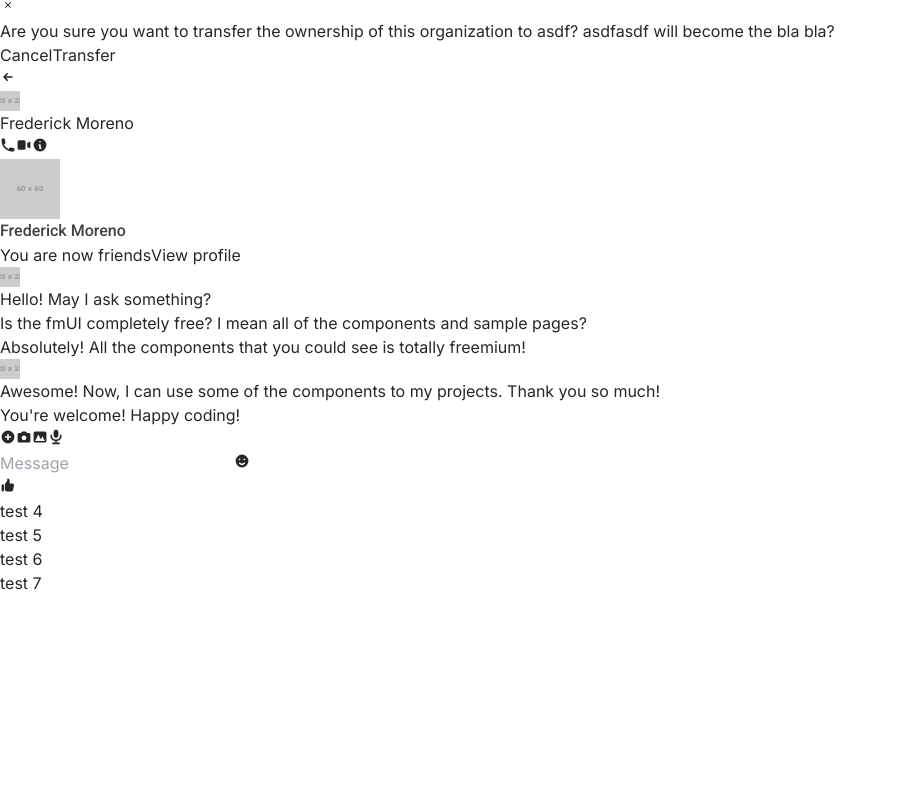
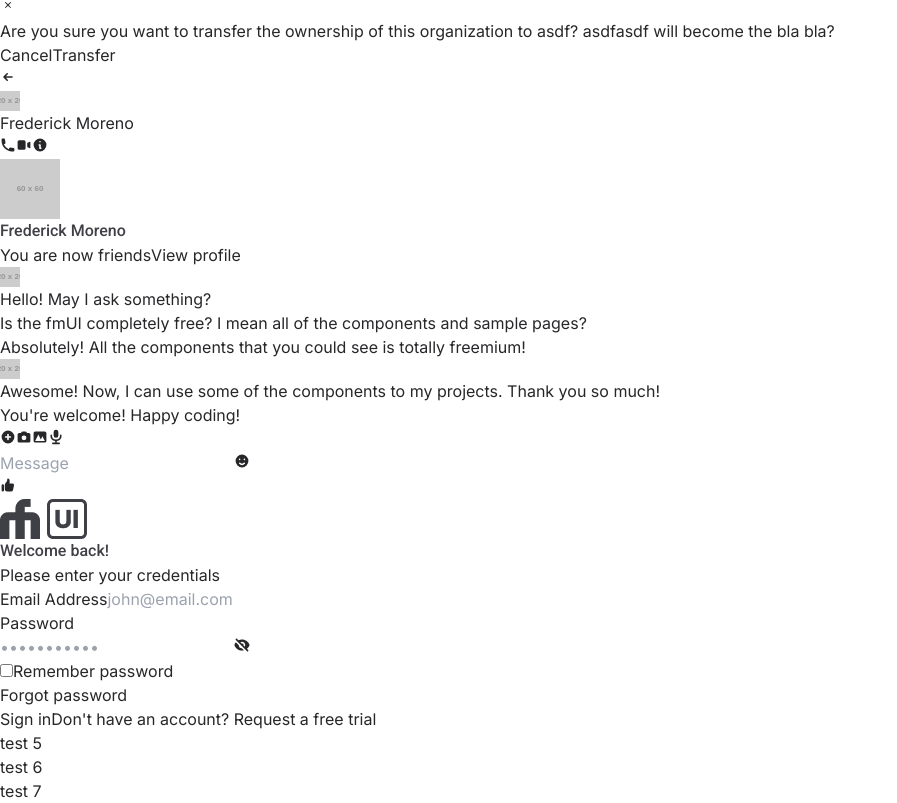
Before and after one commit to fwedwicc/fmUI, a React (Vite) app: page /home in a window 1280 px wide. Shown: the part 6745-7548 px from the top of the page, without its empty margins (0-897 px from the left). Before the commit the page ends 7340 px from the top, so only its background shows below. Built offline with nearby package versions, Linux system fonts and the light colour scheme.

Commit message:
Added login component for interface overview

```diff
--- a/src/components/Interface.jsx
+++ b/src/components/Interface.jsx
@@ -2,11 +2,12 @@ import React from 'react';
 import useVanillaTilt from '../hooks/useVanillaTilt';
 import { IoIosClose } from "react-icons/io";
 import { TbTransferVertical } from "react-icons/tb";
-import { HiThumbUp, HiCamera, HiMicrophone, HiPhotograph, HiPlusCircle, HiEmojiHappy, HiArrowSmLeft, HiVideoCamera, HiPhone, HiInformationCircle } from "react-icons/hi";
+import { HiThumbUp, HiCamera, HiMicrophone, HiPhotograph, HiPlusCircle, HiEmojiHappy, HiArrowSmLeft, HiVideoCamera, HiPhone, HiInformationCircle, HiEyeOff } from "react-icons/hi";
+import { fmUILogo } from '../assets'
 
 const Card = () => {
   const tiltOptions = {
-    max: 10,
+    max: 7,
     speed: 50,
     glare: true,
     "max-glare": 0.3,
@@ -195,6 +196,71 @@ const Chat = () => {
   );
 };
 
+const Login = () => {
+  const tiltOptions = {
+    max: 7,
+    speed: 50,
+    glare: true,
+    'max-glare': 0.3,
+  };
+  const cardRef = useVanillaTilt(tiltOptions);
+
+  const InputField = ({ label, type, placeholder }) => (
+    <div className="flex flex-col gap-2">
+      <span className="text-sm font-medium">{label}</span>
+      <input
+        type={type}
+        placeholder={placeholder}
+        className="h-11 rounded-md w-full bg-neutral-100 border border-neutral-200 transition duration-300 ease-in-out focus:ring-2 focus:ring-neutral-400 text-sm px-4"
+      />
+    </div>
+  );
+
+  return (
+    <div ref={cardRef} className="rounded-md border border-neutral-400/30 shadow-xl w-full h-full p-10 flex flex-col justify-center items-center">
+      <div className="w-full space-y-8">
+        <div className="flex flex-col items-center gap-5">
+          <img src={fmUILogo} alt="fmUI Logo" className="w-16 h-auto" />
+          <div className="flex flex-col gap-1 items-center">
+            <h1 className="text-[1.6rem] leading-none font-bold">Welcome back!</h1>
+            <span className="text-zinc-700 text-sm">Please enter your credentials</span>
+          </div>
+        </div>
+        <div className="flex flex-col gap-6">
+          <InputField label="Email Address" type="email" placeholder="john@email.com" />
+          <div className="flex flex-col gap-2">
+            <span className="text-sm font-medium">Password</span>
+            <div className="relative w-full">
+              <input
+                type="password"
+                placeholder="•••••••••••"
+                className="h-11 pr-10 rounded-md w-full bg-neutral-100 border border-neutral-200 transition duration-300 ease-in-out focus:ring-2 focus:ring-neutral-400 text-sm px-4"
+              />
+              <button className="absolute top-1/2 right-0 transform -translate-y-1/2 h-full px-2 rounded-full">
+                <HiEyeOff className="w-4 h-auto text-neutral-400" />
+              </button>
+            </div>
+            <div className="flex justify-between">
+              <div className="flex items-center">
+                <input id="remember-checkbox" type="checkbox" className="rounded-md accent-neutral-700 cursor-pointer transition duration-300 ease-in-out" />
+                <label htmlFor="remember-checkbox" className="ms-2 text-sm font-medium">Remember password</label>
+              </div>
+              <span className="underline text-sm font-semibold cursor-pointer">Forgot password</span>
+            </div>
+          </div>
+        </div>
+        <div className="flex flex-col gap-6">
+          <button className="w-full py-2 text-zinc-100 hover:bg-neutral-900/90 transition duration-300 ease-in-out bg-neutral-700 border border-neutral-900 font-medium rounded-md focus:ring-2 focus:ring-neutral-400">
+            Sign in
+          </button>
+          <span className="text-sm text-center">Don't have an account? <span className="ml-1 underline font-semibold cursor-pointer">Request a free trial</span></span>
+        </div>
+      </div>
+    </div>
+  );
+};
+
+
 const Interface = () => {
   return (
     <div className='grid grid-cols-3 grid-rows-4 mt-12'>
@@ -207,7 +273,9 @@ const Interface = () => {
       <div className='col-span-1 row-span-3 border-l border-b pl-2.5 pb-2.5'>
         <Chat />
       </div>
-      <div className='col-span-1 row-span-2 p-2.5'>test 4</div>
+      <div className='col-span-1 row-span-2 p-2.5 border-l border-b'>
+        <Login />
+      </div>
       <div className='col-span-1 row-span-1'>test 5</div>
       <div className='col-span-1 row-span-1'>test 6</div>
       <div className='col-span-2 row-span-1'>test 7</div>
```
